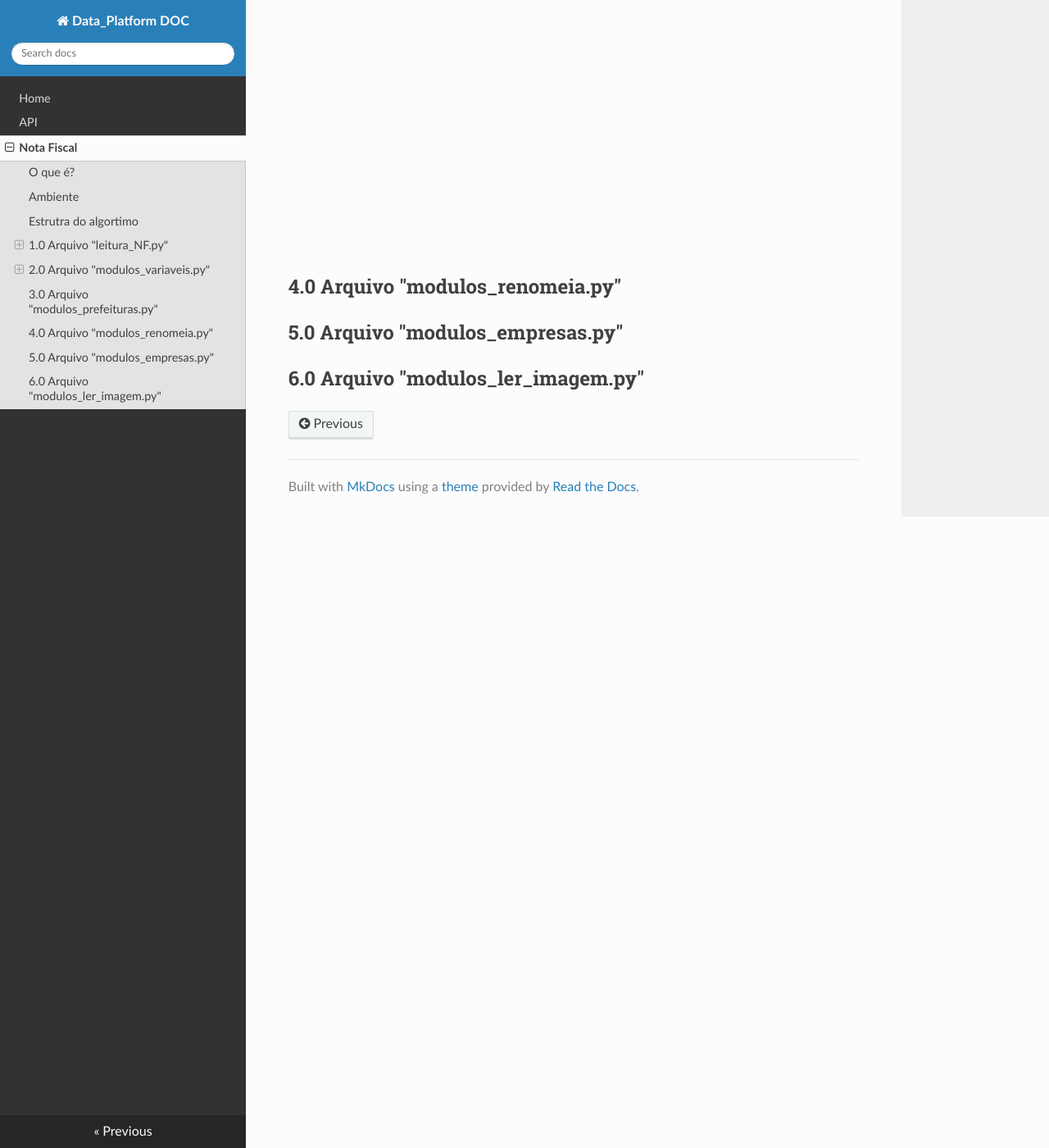
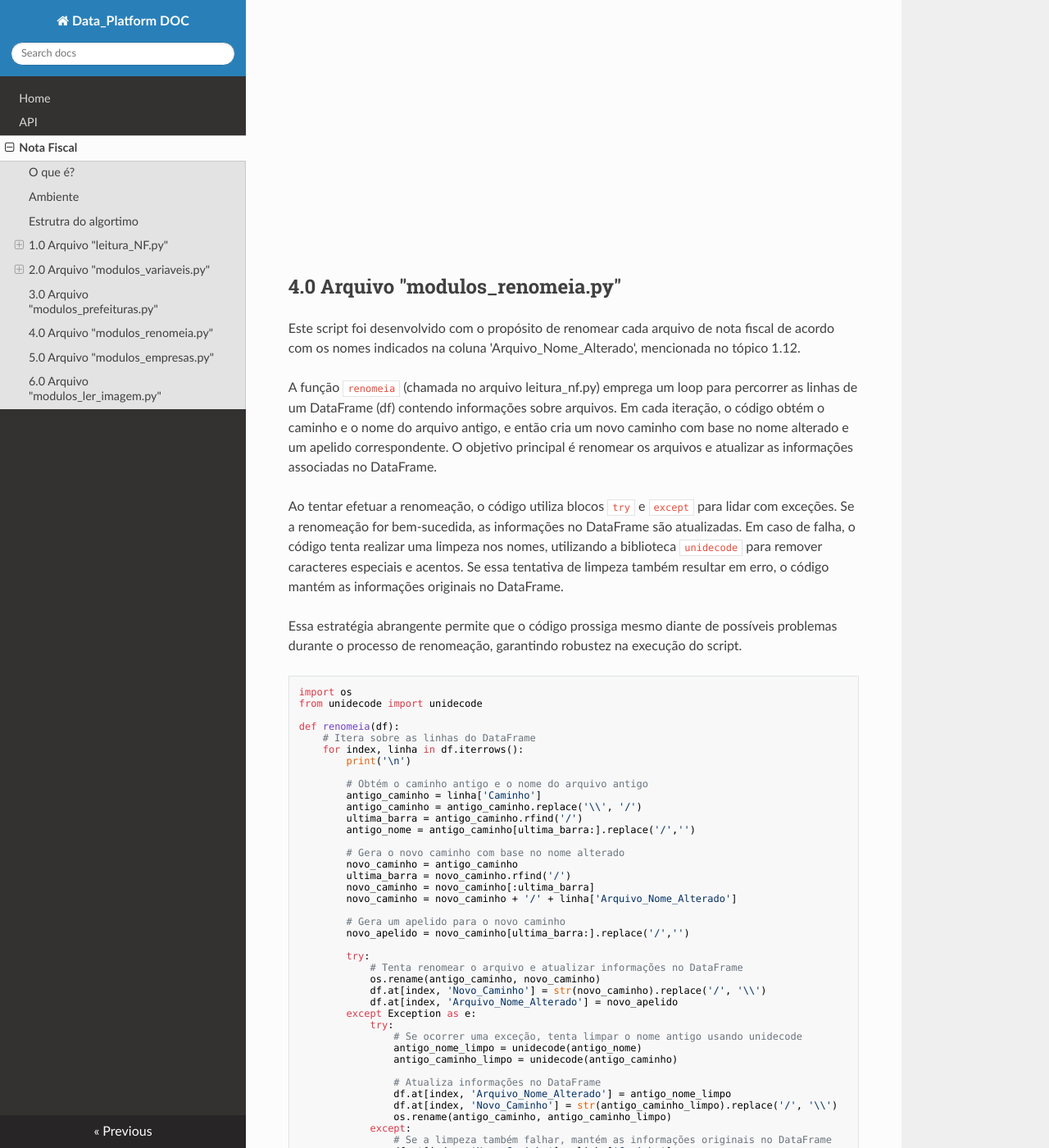
Before and after one commit to BrunoGAV/data_platform_doc, an MkDocs documentation site: the page built from docs/Leitura_Notas_Fiscais.md, in a window 1280 px wide and 1400 px high, scrolled down 18960 px. Shown: the whole window at 82% size. Built offline with MkDocs 1.6.1, drawn with Linux system fonts in a browser that asks for light colours; nearby versions of some CDN libraries; some of the changed text lies outside the part shown.

Commit message:
Continua a documentacao
Continua a documentacao

````diff
--- a/docs/Leitura_Notas_Fiscais.md
+++ b/docs/Leitura_Notas_Fiscais.md
@@ -757,6 +757,67 @@ ___
 
 ## 4.0 Arquivo "modulos_renomeia.py"
 
+Este script foi desenvolvido com o propósito de renomear cada arquivo de nota fiscal de acordo com os nomes indicados na coluna 'Arquivo_Nome_Alterado', mencionada no tópico 1.12.
+
+A função `renomeia` (chamada no arquivo leitura_nf.py) emprega um loop para percorrer as linhas de um DataFrame (df) contendo informações sobre arquivos. Em cada iteração, o código obtém o caminho e o nome do arquivo antigo, e então cria um novo caminho com base no nome alterado e um apelido correspondente. O objetivo principal é renomear os arquivos e atualizar as informações associadas no DataFrame.
+
+Ao tentar efetuar a renomeação, o código utiliza blocos `try` e `except` para lidar com exceções. Se a renomeação for bem-sucedida, as informações no DataFrame são atualizadas. Em caso de falha, o código tenta realizar uma limpeza nos nomes, utilizando a biblioteca `unidecode` para remover caracteres especiais e acentos. Se essa tentativa de limpeza também resultar em erro, o código mantém as informações originais no DataFrame.
+
+Essa estratégia abrangente permite que o código prossiga mesmo diante de possíveis problemas durante o processo de renomeação, garantindo robustez na execução do script.
+
+
+```py
+import os
+from unidecode import unidecode
+
+def renomeia(df):
+    # Itera sobre as linhas do DataFrame
+    for index, linha in df.iterrows():
+        print('\n')
+
+        # Obtém o caminho antigo e o nome do arquivo antigo
+        antigo_caminho = linha['Caminho']
+        antigo_caminho = antigo_caminho.replace('\\', '/')
+        ultima_barra = antigo_caminho.rfind('/')
+        antigo_nome = antigo_caminho[ultima_barra:].replace('/','')
+
+        # Gera o novo caminho com base no nome alterado
+        novo_caminho = antigo_caminho
+        ultima_barra = novo_caminho.rfind('/')
+        novo_caminho = novo_caminho[:ultima_barra]
+        novo_caminho = novo_caminho + '/' + linha['Arquivo_Nome_Alterado']
+
+        # Gera um apelido para o novo caminho
+        novo_apelido = novo_caminho[ultima_barra:].replace('/','')
+
+        try:
+            # Tenta renomear o arquivo e atualizar informações no DataFrame
+            os.rename(antigo_caminho, novo_caminho)
+            df.at[index, 'Novo_Caminho'] = str(novo_caminho).replace('/', '\\')
+            df.at[index, 'Arquivo_Nome_Alterado'] = novo_apelido
+        except Exception as e:
+            try:
+                # Se ocorrer uma exceção, tenta limpar o nome antigo usando unidecode
+                antigo_nome_limpo = unidecode(antigo_nome)
+                antigo_caminho_limpo = unidecode(antigo_caminho)
+
+                # Atualiza informações no DataFrame
+                df.at[index, 'Arquivo_Nome_Alterado'] = antigo_nome_limpo
+                df.at[index, 'Novo_Caminho'] = str(antigo_caminho_limpo).replace('/', '\\')
+                os.rename(antigo_caminho, antigo_caminho_limpo)
+            except:
+                # Se a limpeza também falhar, mantém as informações originais no DataFrame
+                df.at[index, 'Novo_Caminho'] = linha['Caminho']
+                df.at[index, 'Arquivo_Nome_Alterado'] = antigo_nome
+                pass
+            pass
+
+print('Notas renomeadas com sucesso!')
+```
+
+!!! example ""
+    - **df**: datafrane que está sendo construído durante o código
+
 ## 5.0 Arquivo "modulos_empresas.py"
 
 ## 6.0 Arquivo "modulos_ler_imagem.py"
````
